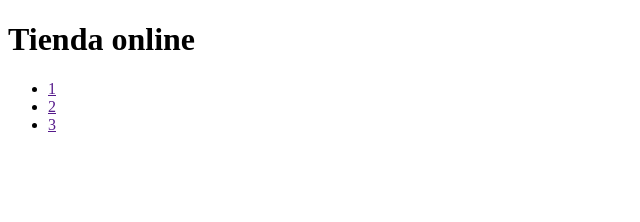
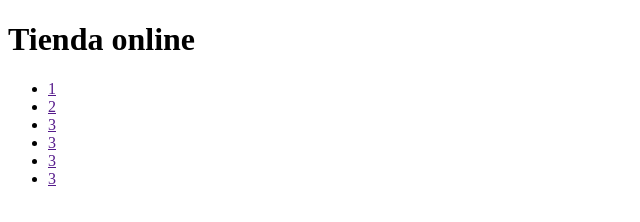
Before and after one commit to JhonLc/HTML, a plain HTML site: page Clase 1/index.html in a window 1280 px wide. Shown: the full height of the page, 0-640 px from the left. Drawn offline with Linux system fonts and the light colour scheme.

Commit message:
added two more list

```diff
--- a/Clase 1/index.html
+++ b/Clase 1/index.html
@@ -24,6 +24,19 @@
                 <li><a href="">3</a>
 
                 </li>
+            </li>
+            <li><a href="">3</a>
+
+            </li>
+        </li>
+        <li><a href="">3</a>
+
+        </li>
+    </li>
+    <li><a href="">3</a>
+
+    </li>
+
 
             </ul>
 
```
